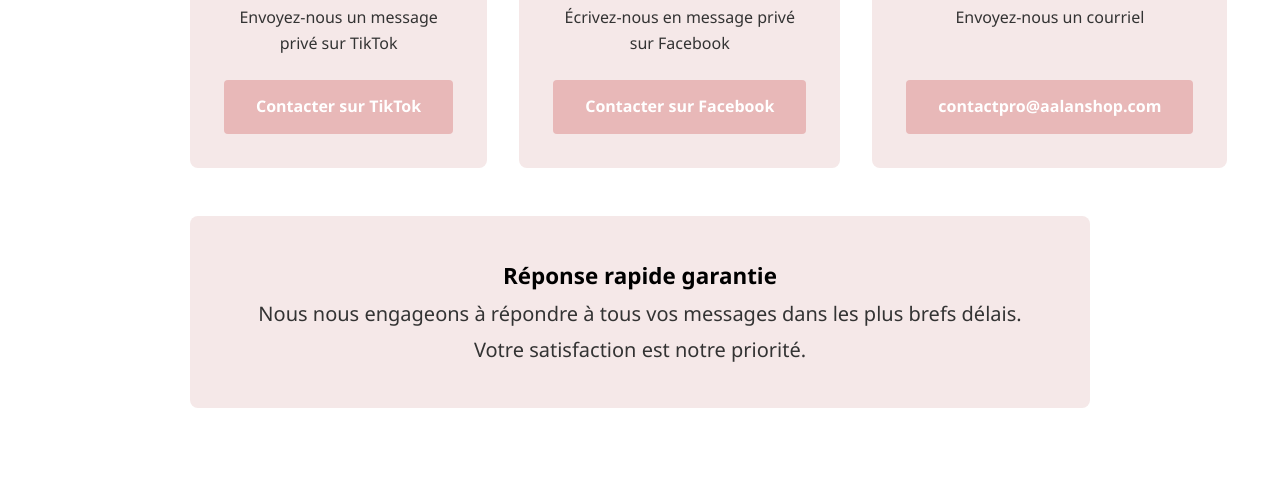
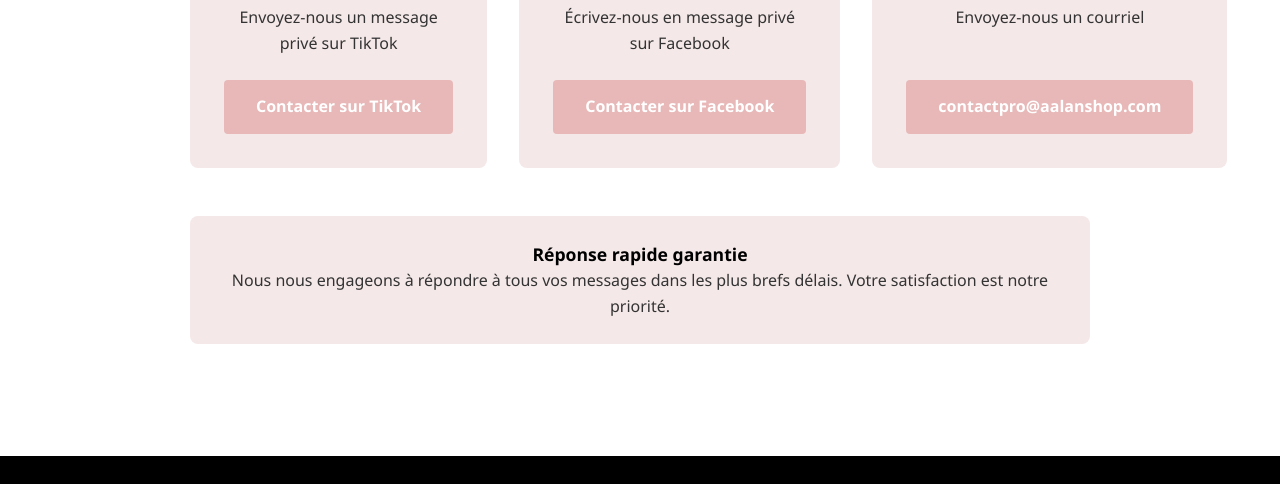
Before and after one commit to aalangreg/wigsbyaalanshop-web, a plain HTML site: page contact.html in a window 1280 px wide. Shown: the part 664-1148 px from the top of the page. Drawn offline with nearby package versions, Linux system fonts and the light colour scheme; a web font is replaced by a local one.

Commit message:
fix: réduire taille et hauteur message réassurance tout en gardant largeur complète

```diff
--- a/styles/main.scss
+++ b/styles/main.scss
@@ -841,24 +841,23 @@ ul {
 
   &__message {
     text-align: center;
-    padding: 2.5rem 3rem;
+    padding: 1.5rem 2rem;
     background-color: $bg-light;
     border-radius: 8px;
     width: 100%;
-    max-width: 100%;
     margin: 0 auto;
   }
 
   &__reassurance {
     color: $text-light;
-    line-height: 1.8;
-    font-size: 1.25rem;
+    line-height: 1.6;
+    font-size: 1rem;
     margin: 0;
 
     strong {
-      font-size: 1.4rem;
+      font-size: 1.1rem;
       color: $primary-color;
-      font-weight: 700;
+      font-weight: 600;
     }
   }
 }
```
Also changed, not shown: styles/main.css.
